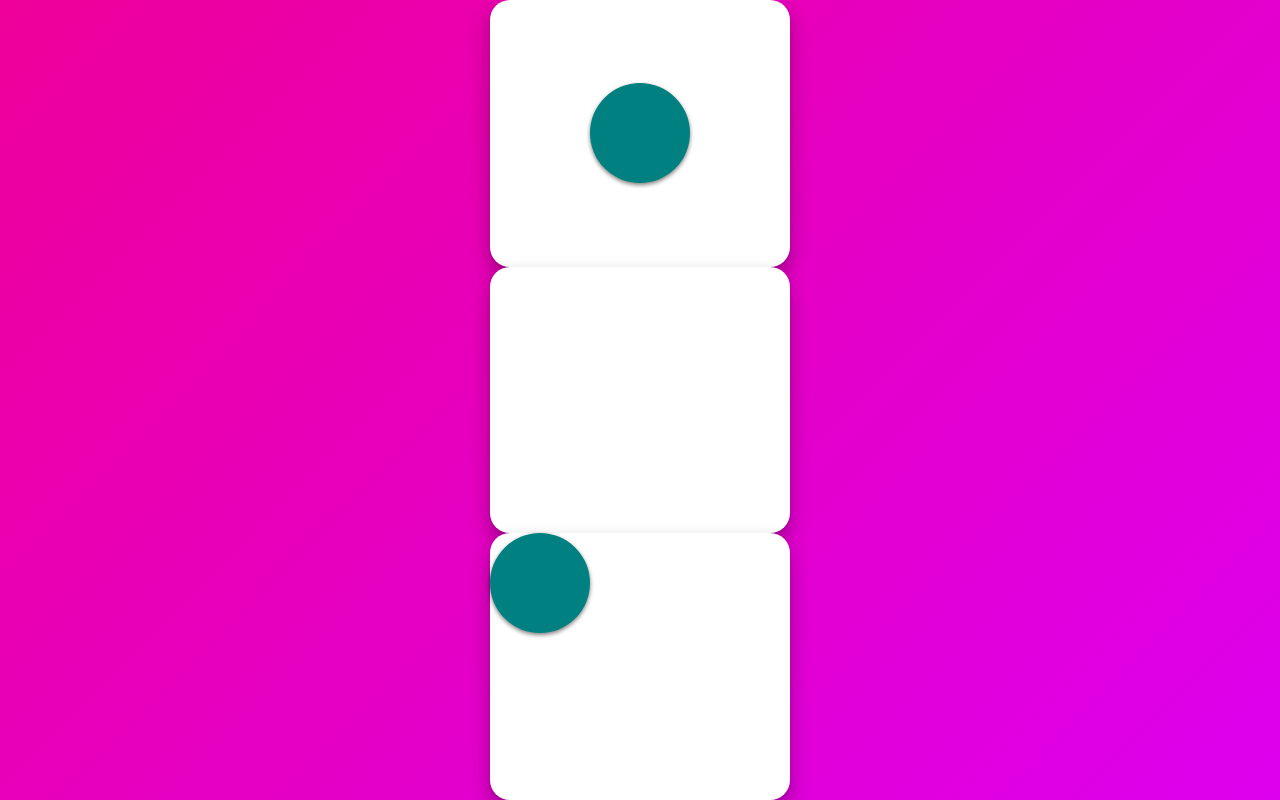
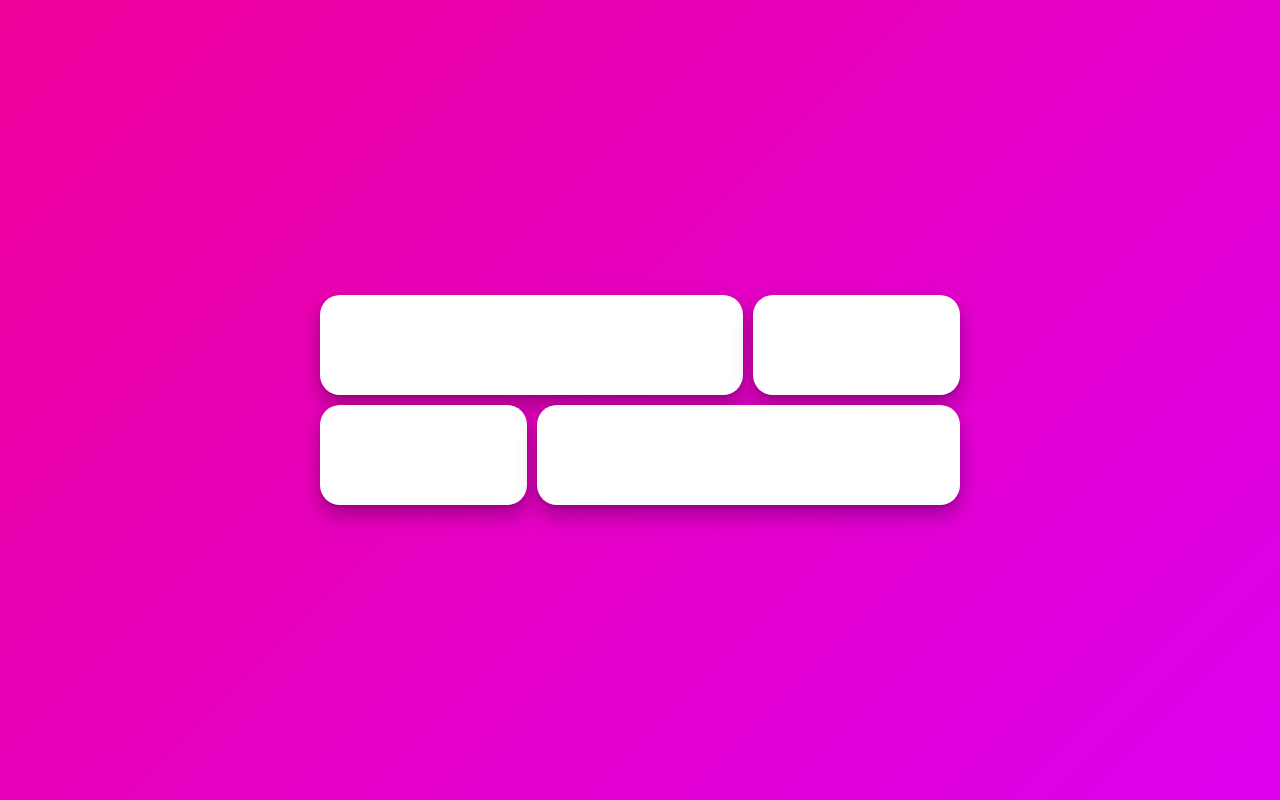
Before and after one commit to zpdl95/react-masterclass, a React (Create React App) app: page / in a window 1280 px wide. Built offline with nearby package versions, Linux system fonts and the light colour scheme.

Commit message:
#7.15 Final Project part One

```diff
--- a/src/App.tsx
+++ b/src/App.tsx
@@ -12,10 +12,19 @@ const Wrapper = styled(motion.div)`
   background: linear-gradient(135deg, rgb(238, 0, 153), rgb(221, 0, 238));
 `;
 
+const Grid = styled.div`
+  width: 50vw;
+  display: grid;
+  grid-template-columns: repeat(3, 1fr);
+  gap: 10px;
+  div:first-child,
+  div:last-child {
+    grid-column: span 2;
+  }
+`;
+
 const Box = styled(motion.div)`
-  width: 300px;
-  height: 300px;
-  top: 100px;
+  height: 100px;
   box-shadow: 0 2px 3px rgba(0, 0, 0, 0.1), 0 10px 20px rgba(0, 0, 0, 0.3);
   background-color: white;
   border-radius: 20px;
@@ -25,31 +34,49 @@ const Box = styled(motion.div)`
   align-items: center;
 `;
 
-const Circle = styled(motion.div)`
-  width: 100px;
-  height: 100px;
-  border-radius: 50%;
-  background-color: teal;
-  box-shadow: 0 2px 4px rgba(0, 0, 0, 0.5);
+const Overlay = styled(motion.div)`
+  width: 100%;
+  height: 100%;
+  position: absolute;
+  display: flex;
+  justify-content: center;
+  align-items: center;
+  div {
+    width: 50%;
+    height: 30%;
+  }
 `;
+
+const overlayVariants: Variants = {
+  entry: { backgroundColor: "rgba(0, 0, 0, 0)" },
+  showing: { backgroundColor: "rgba(0, 0, 0, .6)" },
+  exit: { backgroundColor: "rgba(0, 0, 0, 0)" },
+};
 
 function App() {
   const [clicked, setClicked] = useState(false);
-  const toggleClicked = () => setClicked((prev) => !prev);
+  const toggle = () => setClicked((prev) => !prev);
   return (
-    <Wrapper onClick={toggleClicked}>
-      {/* layoutId = 서로다른 컴포넌트를 애니메이션 동기화 시킴 */}
-      <Box>{!clicked ? <Circle layoutId="circle" /> : null}</Box>
-      <Box>{clicked ? <Circle layoutId="circle" /> : null}</Box>
-      <Box
-        style={{
-          justifyContent: clicked ? "center" : "flex-start",
-          alignItems: clicked ? "center" : "flex-start",
-        }}
-      >
-        {/* layout = 컴포넌트의 layout이 변할때 애니메이션을 생성 */}
-        <Circle layout />
-      </Box>
+    /* layoutId를 이용한 멋진 layout애니메이션 */
+    <Wrapper onClick={toggle}>
+      <Grid>
+        <Box layoutId="good" />
+        <Box />
+        <Box />
+        <Box />
+      </Grid>
+      <AnimatePresence>
+        {clicked && (
+          <Overlay
+            variants={overlayVariants}
+            initial="entry"
+            animate="showing"
+            exit="exit"
+          >
+            <Box layoutId="good" />
+          </Overlay>
+        )}
+      </AnimatePresence>
     </Wrapper>
   );
 }
```
